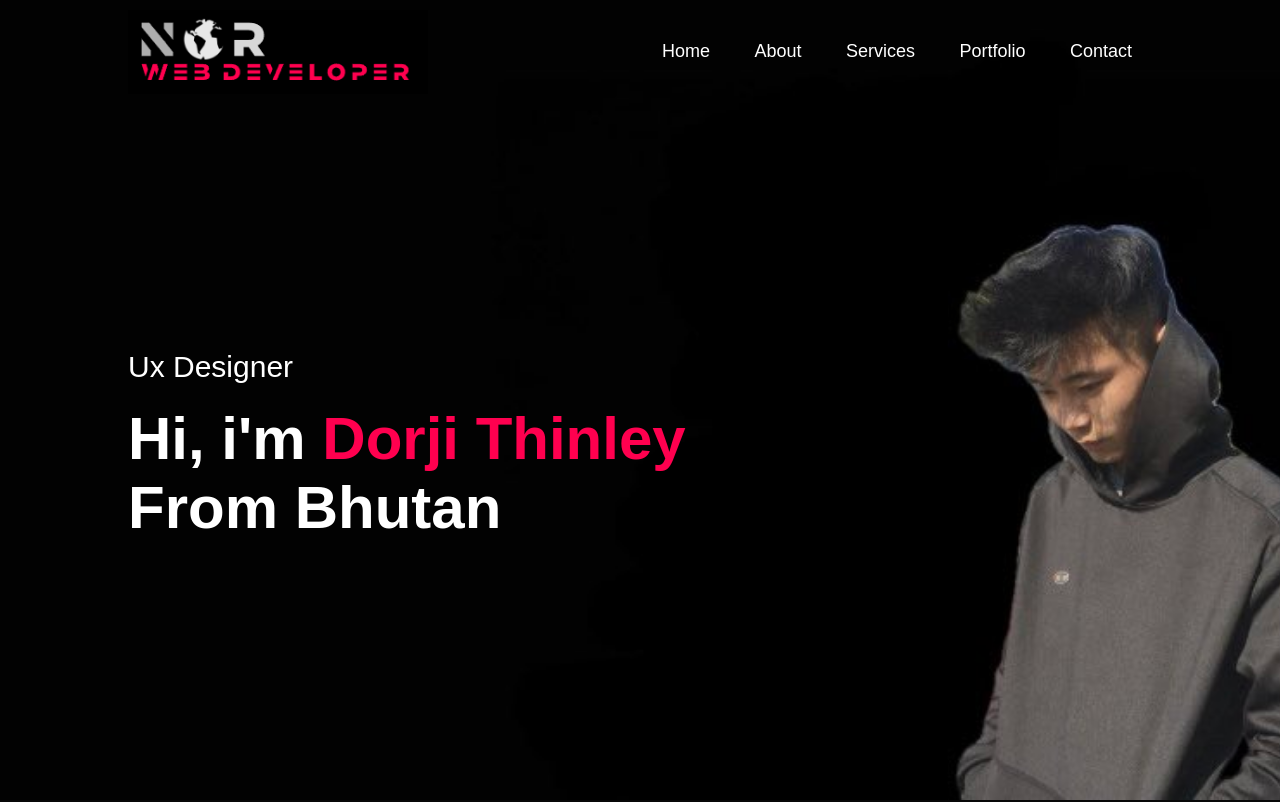
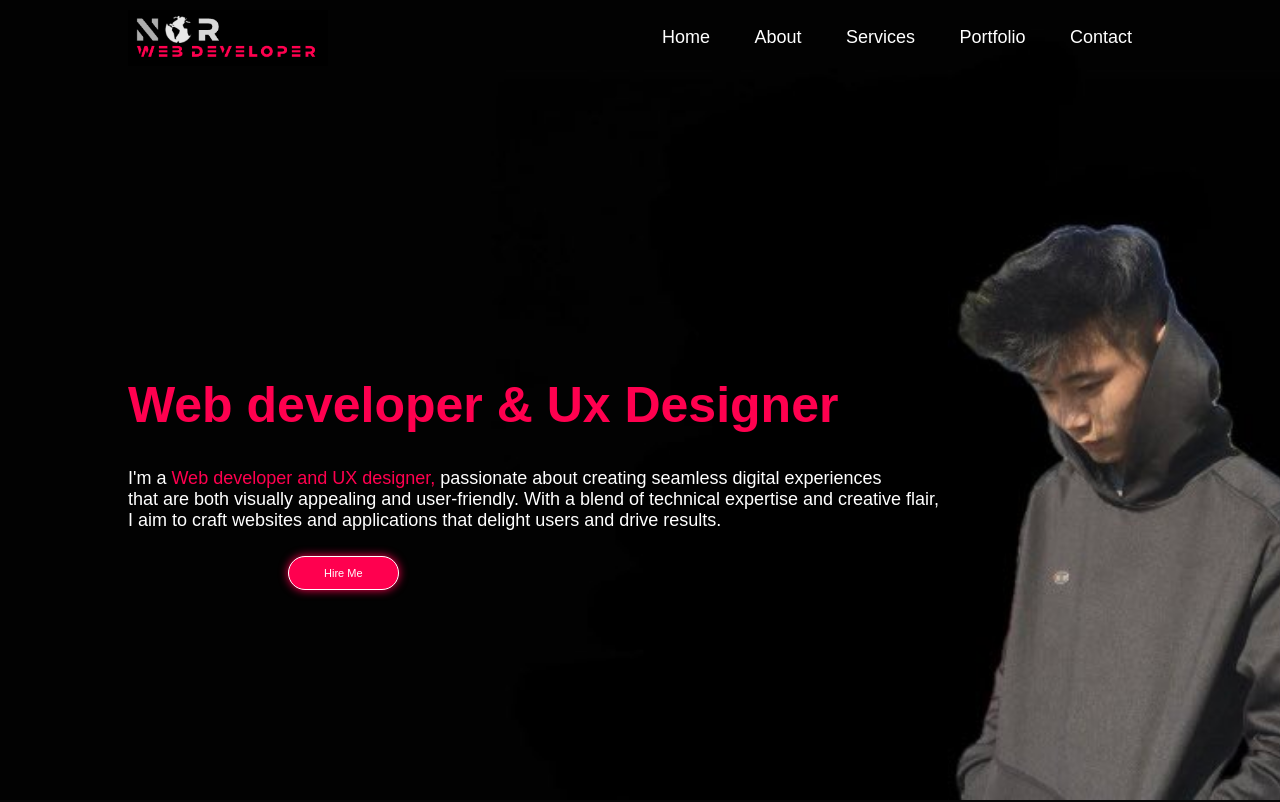
Before and after one commit to autcwer/Nor-s_Website, a plain HTML site: page index.html in a window 1280 px wide. Shown: the top 802 px of the page. Drawn offline with Linux system fonts and the light colour scheme.

Commit message:
Add files via upload
Signed-off-by: autcwer <163087441+autcwer@users.noreply.github.com>

```diff
--- a/Web Design Project/style.css
+++ b/Web Design Project/style.css
@@ -31,7 +31,7 @@ nav{
     flex-wrap: wrap;
 }
 .logo{
-    width: 300px;
+    width: 200px;
 
 }
 nav ul li{
@@ -63,12 +63,43 @@ nav ul li a:hover::after{
     font-size: 30px;
 }
 .header-text h1{
-    font-size: 60px;
+    font-size: 50px;
     margin-top: 20px;
+}
+.header-text h3{
+    color: transparent;
+    -webkit-text-stroke: .7px rgb(179, 179, 179);
 }
 .header-text h1 span{
     color: #ff004f;
 }
+.header-text p{
+    font-size: 18px;
+}
+.header-text p span{
+    color: #ff004f;
+}
+.header-text p .span1{
+    color: #555555;
+}
+.myButton {
+    background-color: #ff004f;
+    padding: 10px 35px;
+    text-align: center;
+    font-size: 11px;
+    margin: 25px 160px;
+    cursor: pointer;
+    border-color: #ff004f;
+    box-shadow:0 0 10px  #ff004f;
+    display: block;
+    width: fit-content;
+    border: 0.1px solid #fff;
+    border-radius: 20px;
+    text-decoration: none;
+    color: #fff;
+    transition:  0.5s;
+  }
+
 /* -----------about----------- */
 #about{
     padding: 80px 0;
@@ -178,6 +209,7 @@ nav ul li a:hover::after{
     background: #ff004f;
     transform: translateY(-10px);
 }
+
 /*---------portfolio-------------*/
 
 #portfolio{
@@ -246,8 +278,8 @@ nav ul li a:hover::after{
     margin: 50px auto;
     width: fit-content;
     border: 1px solid #ff000f;
-    padding: 14px 50px;
-    border-radius: 6px;
+    padding: 10px 35px;
+    border-radius: 20px;
     text-decoration: none;
     color: #fff;
     transition:  0.5s;
@@ -320,8 +352,8 @@ form input, form textarea{
     border-radius: 6px;
 }
 form .btn2{
-    padding: 14px;
-    font-size: 18px;
+    padding: 10px 30px;
+    font-size: 15px;
     margin-top: 20px;
     cursor: pointer;
 }
--- a/index.html
+++ b/index.html
@@ -26,8 +26,14 @@
             <i class="fa-solid fa-bars" onclick="openmenu()"></i>
         </nav>
         <div class="header-text">
-            <p>Ux Designer</p>
-            <h1> Hi, i'm <span>Dorji Thinley</span><br> From Bhutan</h1>
+            <br>
+            <h1><span> Web developer & Ux Designer</span></h1>
+            <br>
+            <p> I'm a<span> Web developer and UX designer,</span> passionate about creating seamless digital  experiences <br>
+                that are both visually appealing and user-friendly. With a blend of technical expertise and creative flair,<br>
+                I aim to craft websites and applications that delight users and drive results.</p>
+
+                <button class="myButton">Hire Me</button>
         </div>
     </div>
 </div>
--- a/style.css
+++ b/style.css
@@ -31,7 +31,7 @@ nav{
     flex-wrap: wrap;
 }
 .logo{
-    width: 300px;
+    width: 200px;
 
 }
 nav ul li{
@@ -63,12 +63,43 @@ nav ul li a:hover::after{
     font-size: 30px;
 }
 .header-text h1{
-    font-size: 60px;
+    font-size: 50px;
     margin-top: 20px;
+}
+.header-text h3{
+    color: transparent;
+    -webkit-text-stroke: .7px rgb(179, 179, 179);
 }
 .header-text h1 span{
     color: #ff004f;
 }
+.header-text p{
+    font-size: 18px;
+}
+.header-text p span{
+    color: #ff004f;
+}
+.header-text p .span1{
+    color: #555555;
+}
+.myButton {
+    background-color: #ff004f;
+    padding: 10px 35px;
+    text-align: center;
+    font-size: 11px;
+    margin: 25px 160px;
+    cursor: pointer;
+    border-color: #ff004f;
+    box-shadow:0 0 10px  #ff004f;
+    display: block;
+    width: fit-content;
+    border: 0.1px solid #fff;
+    border-radius: 20px;
+    text-decoration: none;
+    color: #fff;
+    transition:  0.5s;
+  }
+
 /* -----------about----------- */
 #about{
     padding: 80px 0;
@@ -178,6 +209,7 @@ nav ul li a:hover::after{
     background: #ff004f;
     transform: translateY(-10px);
 }
+
 /*---------portfolio-------------*/
 
 #portfolio{
@@ -246,8 +278,8 @@ nav ul li a:hover::after{
     margin: 50px auto;
     width: fit-content;
     border: 1px solid #ff000f;
-    padding: 14px 50px;
-    border-radius: 6px;
+    padding: 10px 35px;
+    border-radius: 20px;
     text-decoration: none;
     color: #fff;
     transition:  0.5s;
@@ -320,8 +352,8 @@ form input, form textarea{
     border-radius: 6px;
 }
 form .btn2{
-    padding: 14px;
-    font-size: 18px;
+    padding: 10px 30px;
+    font-size: 15px;
     margin-top: 20px;
     cursor: pointer;
 }
```
Also changed, not shown: Web Design Project/index.html (+8 -2 lines).
